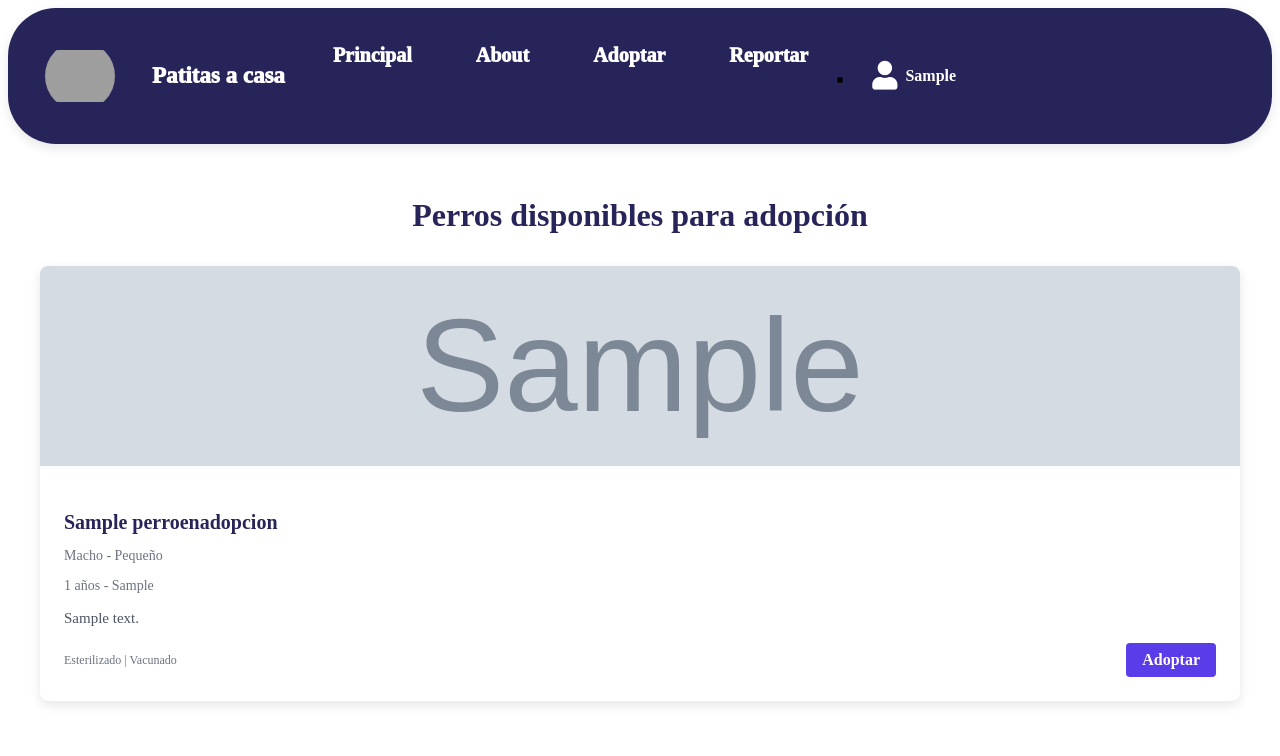
After one commit to IsmaelDatos/Patitas_a_Casa, a Django app: page /adopcion/quiero-adoptar/ in a window 1280 px wide. The commit adds this page. Shown: the top 756 px of the page. Run offline with Django 4.2, Linux system fonts and the light colour scheme; a user stored in the database is signed in; tables that the repository leaves empty hold one stand-in row (values such as "Sample post"); grey boxes marked "Sample" are stand-in pictures; grey boxes are pictures that could not be loaded.

Commit message:
Inicios de la funcion adoptar

```diff
--- a/backend/patitas_a_casa/apps/adopciones/models.py
+++ b/backend/patitas_a_casa/apps/adopciones/models.py
@@ -0,0 +1,61 @@
+from django.db import models
+from django.utils import timezone
+from patitas_a_casa.apps.usuarios.models import Usuario, Albergue
+
+class PerroEnAdopcion(models.Model):
+    TAMAÑO_CHOICES = [
+        ('P', 'Pequeño'),
+        ('M', 'Mediano'),
+        ('G', 'Grande'),
+    ]
+
+    SEXO_CHOICES = [
+        ('M', 'Macho'),
+        ('H', 'Hembra'),
+    ]
+
+    nombre = models.CharField(max_length=100)
+    edad = models.PositiveIntegerField()
+    tamaño = models.CharField(max_length=1, choices=TAMAÑO_CHOICES)
+    sexo = models.CharField(max_length=1, choices=SEXO_CHOICES)
+    raza = models.CharField(max_length=100)
+    descripcion = models.TextField()
+    foto = models.ImageField(upload_to='adopciones/')
+    esterilizado = models.BooleanField(default=False)
+    vacunas = models.BooleanField(default=False)
+    disponible = models.BooleanField(default=True)
+    fecha_publicacion = models.DateTimeField(default=timezone.now)
+
+    # Relaciones
+    usuario = models.ForeignKey(Usuario, on_delete=models.CASCADE, null=True, blank=True)
+    albergue = models.ForeignKey(Albergue, on_delete=models.CASCADE, null=True, blank=True)
+
+    class Meta:
+        verbose_name = "Perro en adopción"
+        verbose_name_plural = "Perros en adopción"
+        ordering = ['-fecha_publicacion']
+
+    def __str__(self):
+        return f"{self.nombre} - {self.get_sexo_display()} - {self.raza}"
+
+class SolicitudAdopcion(models.Model):
+    ESTADO_CHOICES = [
+        ('P', 'Pendiente'),
+        ('A', 'Aprobada'),
+        ('R', 'Rechazada'),
+    ]
+
+    perro = models.ForeignKey(PerroEnAdopcion, on_delete=models.CASCADE)
+    solicitante = models.ForeignKey(Usuario, on_delete=models.CASCADE)
+    motivo = models.TextField()
+    experiencia = models.TextField()
+    fecha_solicitud = models.DateTimeField(default=timezone.now)
+    estado = models.CharField(max_length=1, choices=ESTADO_CHOICES, default='P')
+
+    class Meta:
+        verbose_name = "Solicitud de adopción"
+        verbose_name_plural = "Solicitudes de adopción"
+        ordering = ['-fecha_solicitud']
+
+    def __str__(self):
+        return f"Solicitud para {self.perro.nombre} por {self.solicitante.nombre}"
--- a/backend/patitas_a_casa/apps/adopciones/urls.py
+++ b/backend/patitas_a_casa/apps/adopciones/urls.py
@@ -0,0 +1,12 @@
+from django.urls import path
+from . import views
+
+app_name = 'adopciones'
+
+urlpatterns = [
+    path('quiero-adoptar/', views.quiero_adoptar, name='quiero_adoptar'),
+    path('dar-en-adopcion/', views.dar_en_adopcion, name='dar_en_adopcion'),
+    path('solicitar-adopcion/<int:perro_id>/', views.solicitar_adopcion, name='solicitar_adopcion'),
+    path('mis-solicitudes/', views.MisSolicitudesView.as_view(), name='mis_solicitudes'),
+    path('mis-perros-en-adopcion/', views.MisPerrosEnAdopcionView.as_view(), name='mis_perros_en_adopcion'),
+]
--- a/backend/patitas_a_casa/apps/adopciones/views.py
+++ b/backend/patitas_a_casa/apps/adopciones/views.py
@@ -1,4 +1,65 @@
-from django.http import HttpResponse
+from django.shortcuts import render, redirect
+from django.contrib.auth.decorators import login_required
+from django.views.generic import CreateView, ListView
+from django.urls import reverse_lazy
+from django.contrib import messages
+from .models import SolicitudAdopcion, PerroEnAdopcion
+from .forms import SolicitudAdopcionForm, PerroEnAdopcionForm
+from patitas_a_casa.apps.usuarios.models import Usuario, Albergue
 
-def vista_adopcion(request):
-    return HttpResponse("Bienvenido al módulo de adopciones")
+@login_required
+def quiero_adoptar(request):
+    perros = PerroEnAdopcion.objects.filter(disponible=True)
+    return render(request, 'adopcion/quiero_adoptar.html', {'perros': perros})
+
+@login_required
+def dar_en_adopcion(request):
+    if request.method == 'POST':
+        form = PerroEnAdopcionForm(request.POST, request.FILES)
+        if form.is_valid():
+            perro = form.save(commit=False)
+            if request.user.is_albergue:
+                perro.albergue = Albergue.objects.get(usuario=request.user)
+            else:
+                perro.usuario = Usuario.objects.get(usuario=request.user)
+            perro.save()
+            messages.success(request, "¡Perro registrado para adopción exitosamente!")
+            return redirect('adopciones:dar_en_adopcion')
+    else:
+        form = PerroEnAdopcionForm()
+    return render(request, 'adopcion/dar_en_adopcion.html', {'form': form})
+
+@login_required
+def solicitar_adopcion(request, perro_id):
+    perro = PerroEnAdopcion.objects.get(id=perro_id)
+    if request.method == 'POST':
+        form = SolicitudAdopcionForm(request.POST)
+        if form.is_valid():
+            solicitud = form.save(commit=False)
+            solicitud.perro = perro
+            solicitud.solicitante = Usuario.objects.get(usuario=request.user)
+            solicitud.save()
+            messages.success(request, "¡Solicitud de adopción enviada!")
+            return redirect('adopciones:quiero_adoptar')
+    else:
+        form = SolicitudAdopcionForm()
+    return render(request, 'adopcion/solicitar_adopcion.html', {'form': form, 'perro': perro})
+
+class MisSolicitudesView(ListView):
+    model = SolicitudAdopcion
+    template_name = 'adopcion/mis_solicitudes.html'
+    context_object_name = 'solicitudes'
+
+    def get_queryset(self):
+        return SolicitudAdopcion.objects.filter(solicitante__usuario=self.request.user)
+
+class MisPerrosEnAdopcionView(ListView):
+    model = PerroEnAdopcion
+    template_name = 'adopcion/mis_perros_en_adopcion.html'
+    context_object_name = 'perros'
+
+    def get_queryset(self):
+        if self.request.user.is_albergue:
+            return PerroEnAdopcion.objects.filter(albergue__usuario=self.request.user)
+        else:
+            return PerroEnAdopcion.objects.filter(usuario__usuario=self.request.user)
--- a/backend/patitas_a_casa/settings.py
+++ b/backend/patitas_a_casa/settings.py
@@ -150,9 +150,6 @@
 
 
 
-
-
-
 from pathlib import Path
 import os
 import dj_database_url
--- /dev/null
+++ b/backend/patitas_a_casa/static/css/adopcion.css
@@ -0,0 +1,166 @@
+/* Estilos generales para las páginas de adopción */
+.adopcion-container {
+    max-width: 1200px;
+    margin: 0 auto;
+    padding: 2rem 1rem;
+}
+
+.adopcion-title {
+    font-size: 2rem;
+    color: #272459;
+    margin-bottom: 2rem;
+    font-weight: 800;
+    text-align: center;
+}
+
+/* Estilos para las tarjetas de perros */
+.perro-card {
+    background-color: #ffffff;
+    border-radius: 0.5rem;
+    box-shadow: 0 4px 12px rgba(0, 0, 0, 0.1);
+    overflow: hidden;
+    transition: all 0.3s ease;
+    margin-bottom: 1.5rem;
+}
+
+.perro-card:hover {
+    transform: translateY(-5px);
+    box-shadow: 0 10px 20px rgba(0, 0, 0, 0.15);
+}
+
+.perro-img {
+    width: 100%;
+    height: 200px;
+    object-fit: cover;
+}
+
+.perro-info {
+    padding: 1.5rem;
+}
+
+.perro-name {
+    font-size: 1.25rem;
+    color: #272459;
+    font-weight: 700;
+    margin-bottom: 0.5rem;
+}
+
+.perro-details {
+    color: #6b7280;
+    margin-bottom: 0.5rem;
+    font-size: 0.875rem;
+}
+
+.perro-description {
+    color: #4b5563;
+    margin: 1rem 0;
+    font-size: 0.9375rem;
+}
+
+.perro-status {
+    display: flex;
+    justify-content: space-between;
+    align-items: center;
+    margin-top: 1rem;
+}
+
+.perro-tags {
+    font-size: 0.75rem;
+    color: #6b7280;
+}
+
+.adopt-btn {
+    background-color: #5A3CE8;
+    color: white;
+    padding: 0.5rem 1rem;
+    border-radius: 0.25rem;
+    font-weight: 600;
+    transition: all 0.3s ease;
+    border: none;
+    cursor: pointer;
+}
+
+.adopt-btn:hover {
+    background-color: #4a2cd8;
+}
+
+/* Estilos para el formulario */
+.adopcion-form {
+    background-color: #ffffff;
+    padding: 2rem;
+    border-radius: 0.5rem;
+    box-shadow: 0 4px 12px rgba(0, 0, 0, 0.1);
+    max-width: 800px;
+    margin: 0 auto;
+}
+
+.form-group {
+    margin-bottom: 1.5rem;
+}
+
+.form-label {
+    display: block;
+    color: #272459;
+    font-weight: 600;
+    margin-bottom: 0.5rem;
+}
+
+.form-input, .form-select, .form-textarea {
+    width: 100%;
+    padding: 0.75rem;
+    border: 1px solid #e5e7eb;
+    border-radius: 0.25rem;
+    font-size: 1rem;
+    transition: all 0.3s ease;
+}
+
+.form-input:focus, .form-select:focus, .form-textarea:focus {
+    outline: none;
+    border-color: #5A3CE8;
+    box-shadow: 0 0 0 3px rgba(90, 60, 232, 0.2);
+}
+
+.form-textarea {
+    min-height: 120px;
+}
+
+.submit-btn {
+    background-color: #5A3CE8;
+    color: white;
+    padding: 0.75rem 1.5rem;
+    border-radius: 0.25rem;
+    font-weight: 600;
+    border: none;
+    cursor: pointer;
+    transition: all 0.3s ease;
+    display: inline-block;
+}
+
+.submit-btn:hover {
+    background-color: #4a2cd8;
+}
+
+/* Grid para formularios con 2 columnas */
+.form-grid {
+    display: grid;
+    grid-template-columns: 1fr 1fr;
+    gap: 1.5rem;
+}
+
+/* Mensajes de error */
+.error-message {
+    color: #ef4444;
+    font-size: 0.875rem;
+    margin-top: 0.25rem;
+}
+
+/* Responsive */
+@media (max-width: 768px) {
+    .form-grid {
+        grid-template-columns: 1fr;
+    }
+
+    .perro-card {
+        margin-bottom: 1rem;
+    }
+}
--- /dev/null
+++ b/backend/patitas_a_casa/templates/adopcion/quiero_adoptar.html
@@ -0,0 +1,40 @@
+{% include 'navbar.html' %}
+{% load static %}
+{% block extra_css %}
+<link rel="stylesheet" href="{% static 'css/adopcion.css' %}">
+{% endblock %}
+
+{% block content %}
+<div class="adopcion-container">
+    <h1 class="adopcion-title">Perros disponibles para adopción</h1>
+
+    <div class="grid grid-cols-1 md:grid-cols-2 lg:grid-cols-3 gap-6">
+        {% for perro in perros %}
+        <div class="perro-card">
+            <img src="{{ perro.foto.url }}" alt="{{ perro.nombre }}" class="perro-img">
+            <div class="perro-info">
+                <h2 class="perro-name">{{ perro.nombre }}</h2>
+                <p class="perro-details">{{ perro.get_sexo_display }} - {{ perro.get_tamaño_display }}</p>
+                <p class="perro-details">{{ perro.edad }} años - {{ perro.raza }}</p>
+                <p class="perro-description">{{ perro.descripcion|truncatechars:100 }}</p>
+
+                <div class="perro-status">
+                    <span class="perro-tags">
+                        {% if perro.esterilizado %}Esterilizado{% else %}No esterilizado{% endif %} |
+                        {% if perro.vacunas %}Vacunado{% else %}Sin vacunas{% endif %}
+                    </span>
+                    <a href="{% url 'adopciones:solicitar_adopcion' perro.id %}"
+                       class="adopt-btn">
+                        Adoptar
+                    </a>
+                </div>
+            </div>
+        </div>
+        {% empty %}
+        <div class="col-span-3 text-center py-8">
+            <p class="text-gray-500">No hay perros disponibles para adopción en este momento.</p>
+        </div>
+        {% endfor %}
+    </div>
+</div>
+{% endblock %}
--- a/backend/patitas_a_casa/templates/blog.html
+++ b/backend/patitas_a_casa/templates/blog.html
@@ -1,3 +1,4 @@
+{% include 'navbar.html' %}
 {% load static %}
 <!DOCTYPE html>
 <html lang = "es-MX">
--- a/backend/patitas_a_casa/templates/navbar.html
+++ b/backend/patitas_a_casa/templates/navbar.html
@@ -33,6 +33,10 @@
 
             <li class="nav-enlace secciones">
                 <a href="#">Adoptar</a>
+                <ul class="desplegable">
+                    <li><a href="{% url 'adopciones:quiero_adoptar' %}">Quiero adoptar</a></li>
+                    <li><a href="{% url 'adopciones:dar_en_adopcion' %}">Dar en adopción</a></li>
+                </ul>
             </li>
 
             <li class="nav-enlace secciones">
--- a/backend/patitas_a_casa/urls.py
+++ b/backend/patitas_a_casa/urls.py
@@ -24,4 +24,5 @@ urlpatterns = [
     path('accounts/registro/', usuarios_views.registro_view, name='registro'),
     path('usuarios/', include('patitas_a_casa.apps.usuarios.urls')),
     path('avistamiento/', include('patitas_a_casa.apps.perros.Avistamiento_Perros.urls', namespace='avistamiento_perros')),
+    path('adopcion/', include('patitas_a_casa.apps.adopciones.urls')),
 ] + static(settings.MEDIA_URL, document_root=settings.MEDIA_ROOT)
```
Also changed, not shown: backend/patitas_a_casa/apps/adopciones/admin.py (+14 -0 lines), backend/patitas_a_casa/apps/adopciones/forms.py (+25 -0 lines), backend/patitas_a_casa/templates/adopcion/dar_en_adopcion.html (added, +42 -0 lines), backend/patitas_a_casa/templates/adopcion/solicitar_adopcion.html (added, +48 -0 lines), backend/patitas_a_casa/apps/adopciones/migrations/0001_initial.py (added), backend/patitas_a_casa/apps/adopciones/migrations/__init__.py (added).
